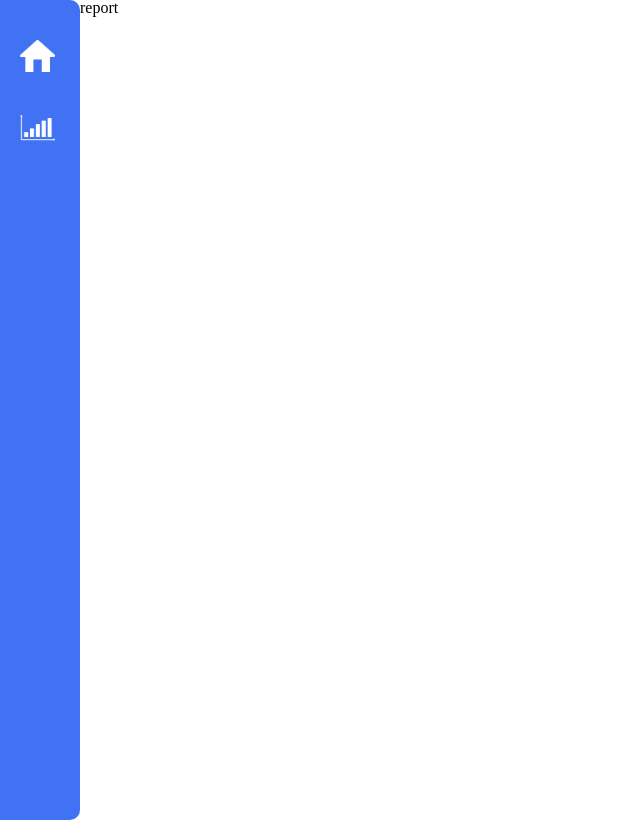
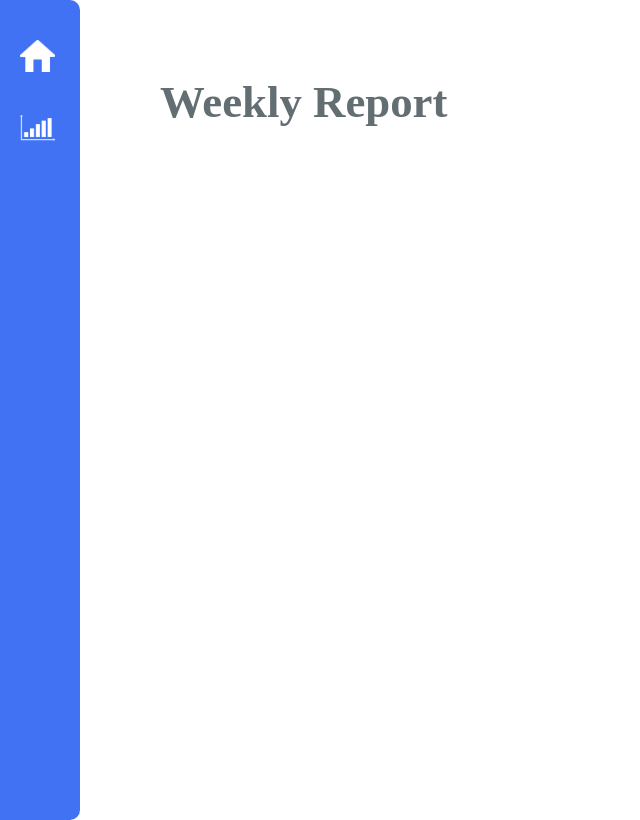
Before and after one commit to jay311311/erp-dashboard, a React (Create React App) app: page /report in a window 1280 px wide. Shown: the whole page, without its empty margins (0-640 px from the left). Built offline with nearby package versions, Linux system fonts and the light colour scheme.

Commit message:
making a fake  data

```diff
--- /dev/null
+++ b/src/Component/DataSet.js
@@ -0,0 +1,148 @@
+export const DataSet = {
+    status: "ok",
+    status_message: "Query was successful",
+        data: {
+        stock_box: [
+            {
+                id: "",
+                stock_state: "",
+                stock_massage:"",
+                brand: "말랑하니",
+                location:"underground",
+                product_name: "디데이달력 핑크",
+                weekly_stock_past: 1300,
+                weekly_stock_plus: 0,
+                weekly_stock_minus: 0,
+                weekly_stock_now: 1200,
+                week: [{
+                    stock_plus:0,
+                    stock_minus:100
+                },{
+                    stock_plus:0,
+                    stock_minus:0
+                },{
+                    stock_plus:0,
+                    stock_minus:0
+                },{
+                    stock_plus:0,
+                    stock_minus:0
+                },{
+                    stock_plus:0,
+                    stock_minus:0
+                }]
+            },
+            {
+                id: "",
+                stock_state: "",
+                stock_massage:"",
+                brand: "모우모우",
+                location:"floor",
+                product_name: "달쿠션 솜",
+                weekly_stock_past: 29,
+                weekly_stock_plus: 0,
+                weekly_stock_minus: 0,
+                weekly_stock_now: 131,
+                week: [{
+                    stock_plus:0,
+                    stock_minus:0,
+                },{
+                    stock_plus:0,
+                    stock_minus:0
+                },{
+                    stock_plus:102,
+                    stock_minus:0
+                },{
+                    stock_plus:0,
+                    stock_minus:0
+                },{
+                    stock_plus:0,
+                    stock_minus:0
+                }]
+            },
+            {
+                id: "",
+                stock_state: "재고 없음",
+                stock_massage:"",
+                brand: "아이블린",
+                location:"underground",
+                product_name: "아이블린 볼풀공_파스텔믹스1팩",
+                weekly_stock_past: 28,
+                weekly_stock_plus: 0,
+                weekly_stock_minus: 0,
+                weekly_stock_now: 0,
+                week: [{
+                    stock_plus:0,
+                    stock_minus:16
+                },{
+                    stock_plus:0,
+                    stock_minus:0
+                },{
+                    stock_plus:0,
+                    stock_minus:4
+                },{
+                    stock_plus:0,
+                    stock_minus:0
+                },{
+                    stock_plus:0,
+                    stock_minus:8
+                }]
+            },
+            {
+                id: "",
+                stock_state: "",
+                stock_massage:"",
+                brand: "카키블린",
+                location:"underground",
+                product_name: "카키블린 아기수영장",
+                weekly_stock_past: 738,
+                weekly_stock_plus: 0,
+                weekly_stock_minus: 0,
+                weekly_stock_now: 564,
+                week: [{
+                    stock_plus:0,
+                    stock_minus:78
+                },{
+                    stock_plus:0,
+                    stock_minus:60
+                },{
+                    stock_plus:0,
+                    stock_minus:0
+                },{
+                    stock_plus:0,
+                    stock_minus:36
+                },{
+                    stock_plus:0,
+                    stock_minus:0
+                }]
+            },
+            {
+                id: "",
+                stock_state: "전달사항",
+                stock_massage:"1111222222233333344444444",
+                brand: "카키블린",
+                location:"floor",
+                product_name: "카키블린 반신욕조",
+                weekly_stock_past: 880,
+                weekly_stock_plus: 0,
+                weekly_stock_minus: 0,
+                weekly_stock_now: 860,
+                week: [{
+                    stock_plus:0,
+                    stock_minus:0
+                },{
+                    stock_plus:0,
+                    stock_minus:20
+                },{
+                    stock_plus:0,
+                    stock_minus:0
+                },{
+                    stock_plus:0,
+                    stock_minus:0
+                },{
+                    stock_plus:0,
+                    stock_minus:0
+                }]
+            }
+     ]
+    }
+}
--- a/src/Component/Routes.js
+++ b/src/Component/Routes.js
@@ -2,7 +2,7 @@ import React from "react"
 import { BrowserRouter as Router, Route, Switch } from "react-router-dom";
 import styled from "styled-components"
 import Dash from "../Dash"
-import Report from "../Report"
+import WReport from "../WReport"
 import Header from "./Header"
 
 
@@ -12,7 +12,7 @@ const Routes = () =>(
         <Header/>
         <Switch>
         <Route exact path="/" component={Dash}/>
-        <Route  path="/report" component={Report}/>
+        <Route  path="/report" component={WReport}/>
         </Switch>
 
     </Router>
--- a/src/Report/index.js
+++ /dev/null
@@ -1 +0,0 @@
-export default ()=>"report"
--- /dev/null
+++ b/src/WReport/WReportContainer.js
@@ -0,0 +1,19 @@
+import React, { useState } from "react"
+import WReportPresent from "./WReportPresent"
+import {DataSet} from "../Component/DataSet"
+
+const  WReportContainer = () =>{
+    const [loading, setLoading] = useState(false)
+
+    const {data:{stock_box:stockBock}} = DataSet
+    const {data:{stock_box:{week}}} = DataSet
+
+    stockBock.map(stock=>{console.log(stock)})
+        return(
+            <WReportPresent  stockBock={stockBock} week={week}/>
+        )
+
+}
+
+
+export default WReportContainer
--- /dev/null
+++ b/src/WReport/WReportPresent.js
@@ -0,0 +1,43 @@
+import React from "react"
+import styled from "styled-components"
+
+const Container = styled.div`
+margin:80px;
+display:flex;
+`
+const Title = styled.div`
+font-size:2.8rem;
+font-weight : bold;
+color:#636e72;
+
+`
+const WReportPresent =({stockBock,week}) =>{
+
+
+    return(
+        <Container>
+            <div>
+                <Title>Weekly Report</Title>
+                {stockBock && stockBock.length >0 && stockBock.map(stock=>
+                    <table>
+                        <tr>
+                            <th>
+
+                            </th>
+                        </tr>
+                        <tr>
+                            <td>
+
+                            </td>
+                            <td>
+
+                            </td>
+                        </tr>
+                    </table>
+                    )}
+            </div>
+        </Container>
+)
+}
+
+export default WReportPresent
--- /dev/null
+++ b/src/WReport/index.js
@@ -0,0 +1,3 @@
+import WReportContainer from "./WReportContainer"
+
+export default WReportContainer
```
Also changed, not shown: 1 other file (tests, documents, lock files or other folders).
